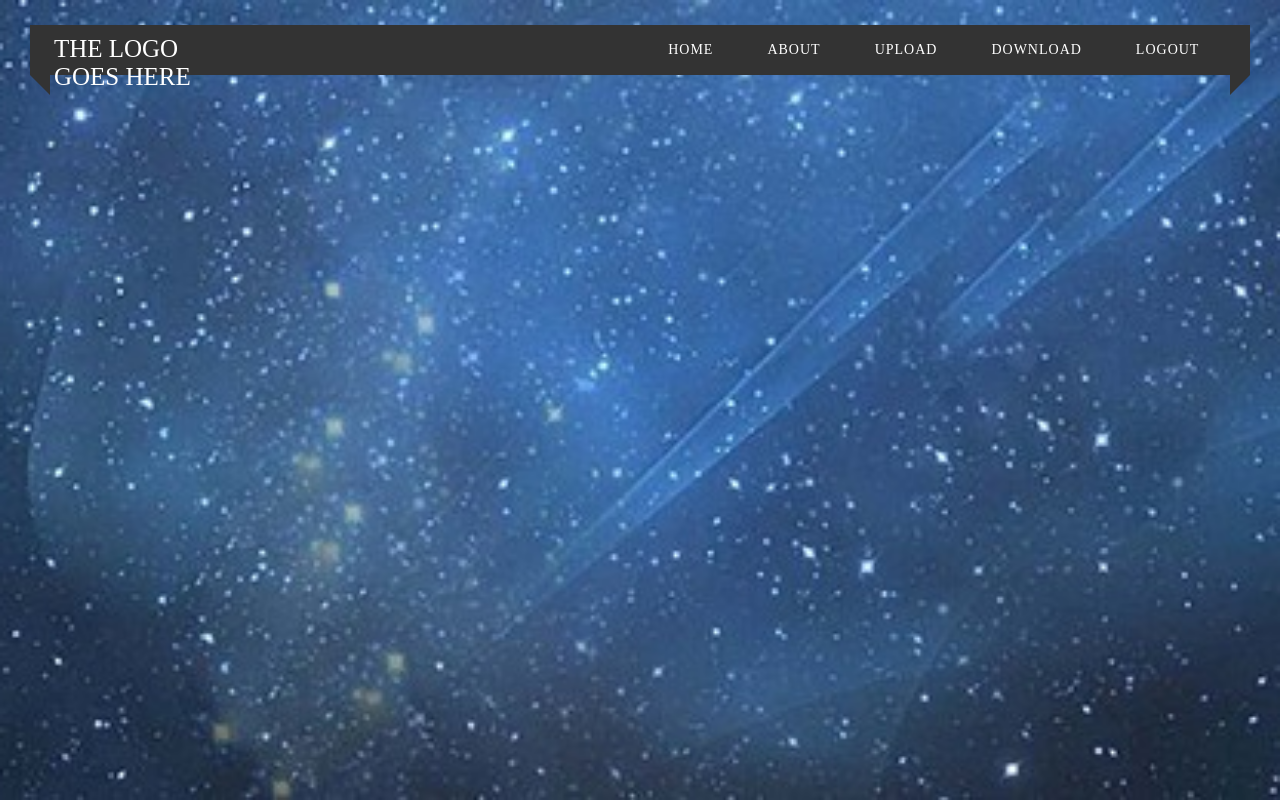
After one commit to varunbheemaiah/JustHack_Project, a Flask app: page / in a window 1280 px wide. The commit adds this page. Run offline with Flask 2, Linux system fonts and the light colour scheme.

Commit message:
Front end

```diff
--- a/app.py
+++ b/app.py
@@ -5,6 +5,10 @@ from flask import send_file
 
 app = Flask(__name__)
 APP_ROOT = os.path.dirname(os.path.abspath(__file__))
+
+@app.route('/')
+def index():
+    return render_template('home.html')
 
 @app.route('/upload')
 def upload():
@@ -56,5 +60,10 @@ def download_file(fname):
     destination = "/".join([target,fname])
     return send_file(destination, as_attachment=True)
 
+@app.route('/downloadoptions')
+def downloadoptions():
+    return render_template('downloadoptions.html')
+
+
 if __name__ == '__main__':
    app.run(debug = True)
--- /dev/null
+++ b/static/home_css.css
@@ -0,0 +1,112 @@
+* {
+            margin: 0;
+            padding: 0;
+            outline: 0;
+            box-sizing: border-box;
+        }
+        body {
+            background-image: url(back.jpg);
+            -webkit-background-size:cover;
+            background-size:cover;
+            background-position: center center;
+            height: 100vh;
+        }
+        .menu-area li a {
+            text-decoration: none;
+        }
+
+        .menu-area li {
+            list-style-type: none;
+        }
+
+        .custom-padding{
+            padding-top: 25px;
+        }
+
+        nav {
+            position: relative;
+            width: calc(100% - 60px);
+            margin: 0 auto;
+            padding: 10px 0;
+            background: #333;
+            z-index: 1;
+            text-align: right;
+            padding-right: 2%;
+        }
+
+        .logo {
+            width: 15%;
+            float: left;
+            text-transform: uppercase;
+            color: #fff;
+            font-size: 25px;
+            text-align: left;
+            padding-left: 2%;
+        }
+
+        .menu-area li {
+            display: inline-block;
+        }
+
+        .menu-area a {
+            color: #fff;
+            font-weight: 300;
+            letter-spacing: 1px;
+            text-transform: uppercase;
+            display: block;
+            padding: 0 25px;
+            font-size: 14px;
+            line-height: 30px;
+            position: relative;
+            z-index: 1;
+        }
+        .menu-area a:hover {
+            background: tomato;
+            color: #fff;
+        }
+
+        .menu-area a:hover:after {
+            transform: translateY(-50%) rotate(-35deg);
+        }
+
+        nav:before {
+            position: absolute;
+            content: '';
+            border-top: 10px solid #333;
+            border-right: 10px solid #333;
+            border-left: 10px solid transparent;
+            border-bottom: 10px solid transparent;
+            top: 100%;
+            left: 0;
+        }
+
+        nav:after {
+            position: absolute;
+            content: '';
+            border-top: 10px solid #333;
+            border-left: 10px solid #333;
+            border-right: 10px solid transparent;
+            border-bottom: 10px solid transparent;
+            top: 100%;
+            right: 0;
+        }
+
+
+/* ignore the code below */
+
+
+.link-area
+{
+  position:fixed;
+  bottom:20px;
+  left:20px;
+  padding:15px;
+  border-radius:40px;
+  background:tomato;
+}
+.link-area a
+{
+  text-decoration:none;
+  color:#fff;
+  font-size:25px;
+}
--- /dev/null
+++ b/templates/home.html
@@ -0,0 +1,26 @@
+<html>
+
+<head>
+    <title>HOME</title>
+    <link rel="stylesheet" type="text/css" href="/static/home_css.css">
+</head>
+
+
+<body>
+
+<div class="custom-padding">
+        <nav>
+            <div class="logo">The logo goes here</div>
+
+            <ul class="menu-area">
+                <li><a href="/">Home</a></li>
+                <li><a href="#">About</a></li>
+                <li><a href="/downloadoptions" target=_blank>Upload</a></li>
+                <li><a href="/download">Download</a></li>
+                <li><a href="/login">Logout</a></li>
+            </ul>
+        </nav>
+    </div>
+
+</body>
+</html>
```
Also changed, not shown: static/download.css (added, +85 -0 lines), static/downloadoptions_css.css (added, +79 -0 lines), templates/download.html (+9 -2 lines), templates/downloadoptions.html (added, +31 -0 lines), static/back.jpg (added).
